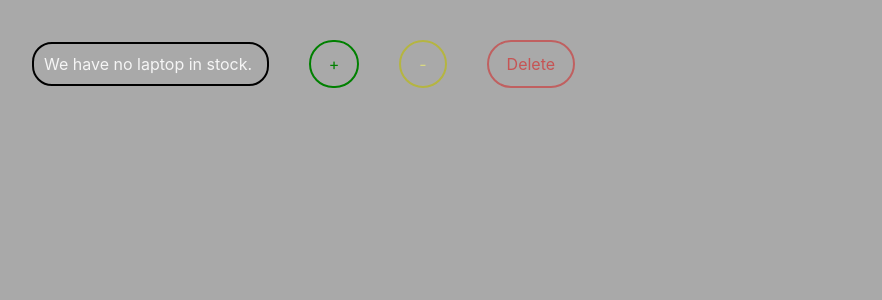
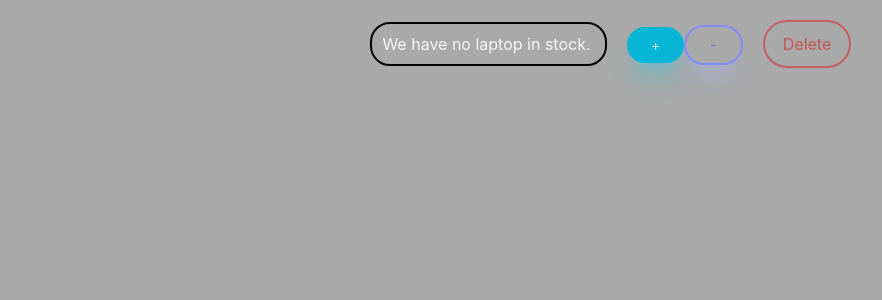
Before and after one commit to mhfarhadi/Stock-in-react, a React (Create React App) app: page / in a window 1280 px wide. Shown: the top 300 px of the page, without its empty margins (8-890 px from the left). Built offline with nearby package versions, Linux system fonts and the light colour scheme.

Commit message:
ChangeButoonStyle

```diff
--- a/src/components/products.jsx
+++ b/src/components/products.jsx
@@ -10,8 +10,8 @@ class Products extends Component {
         return (
             <>
                 <span className="span">We have {this.format()} {this.state.productName} {this.state.inStock} </span>
-                <button className="btn-green" onClick={this.increment}>+</button>
-                <button className="btn-yellow" onClick={this.decrement}>-</button>
+                <button className="px-6 py-2 text-sm transition-colors duration-300 rounded rounded-full shadow-xl text-cyan-100 bg-cyan-500 hover:bg-cyan-600 shadow-cyan-400/30" onClick={this.increment}>+</button>
+                <button className="px-6 py-2 text-sm text-indigo-500 transition-colors duration-300 border-2 border-indigo-400 rounded-full shadow-xl shadow-indigo-300/30 hover:bg-indigo-500 hover:text-indigo-100" onClick={this.decrement}>-</button>
                 <button className="btn-red" onClick={this.delete}>Delete</button>
             </>
         );
--- a/src/index.css
+++ b/src/index.css
@@ -3,7 +3,9 @@
 @tailwind utilities;
 
 body {
-  margin: 20px;
+
+  margin-left: 28%;
+
   background-color: darkgray;
   font-family: -apple-system, BlinkMacSystemFont, 'Segoe UI', 'Roboto', 'Oxygen',
     'Ubuntu', 'Cantarell', 'Fira Sans', 'Droid Sans', 'Helvetica Neue',
```
